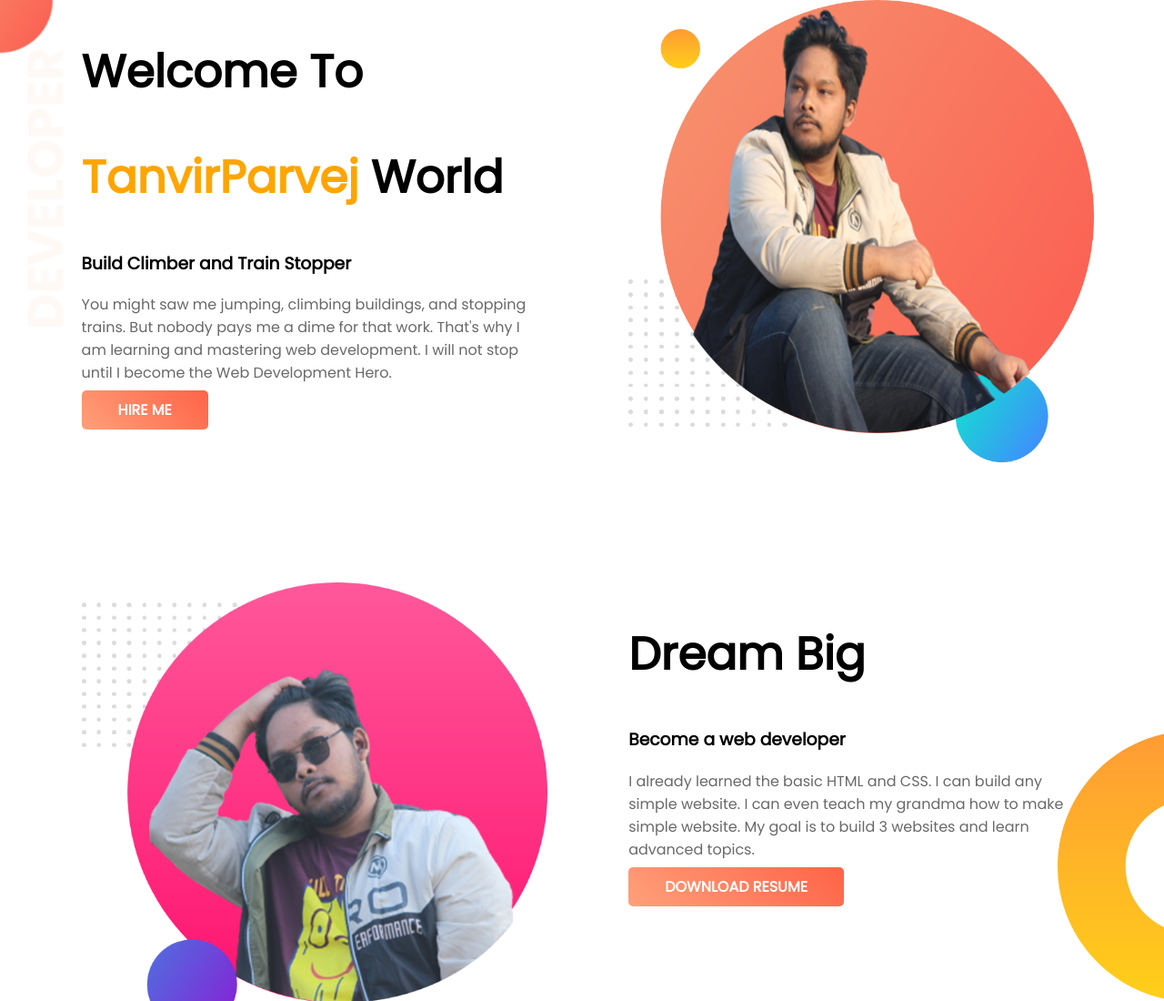
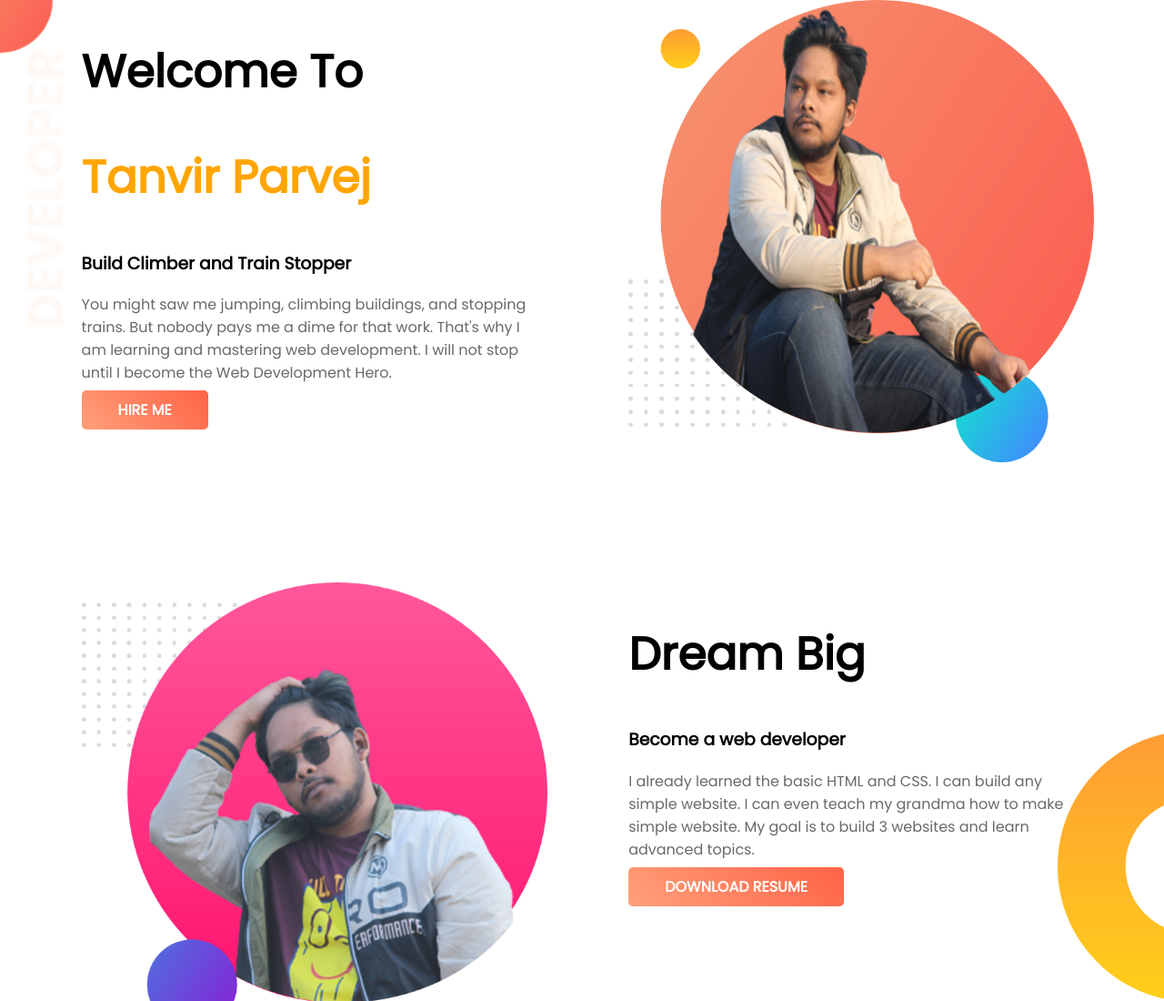
Before and after one commit to imtanvir/dev-portfolio, a plain HTML site: page index.html in a window 1280 px wide. Shown: the top 1100 px of the page at 91% size. Drawn offline with Linux system fonts and the light colour scheme.

Commit message:
Update index.html

```diff
--- a/index.html
+++ b/index.html
@@ -17,7 +17,7 @@
     <section class="hero-section">
       <div class="half-itm">
         <h1>Welcome To</h1>
-        <h1><span> TanvirParvej</span> World</h1>
+        <h1><span> Tanvir Parvej</span></h1>
         <h3>Build Climber and Train Stopper</h3>
         <p>
           You might saw me jumping, climbing buildings, and stopping trains. But
```
